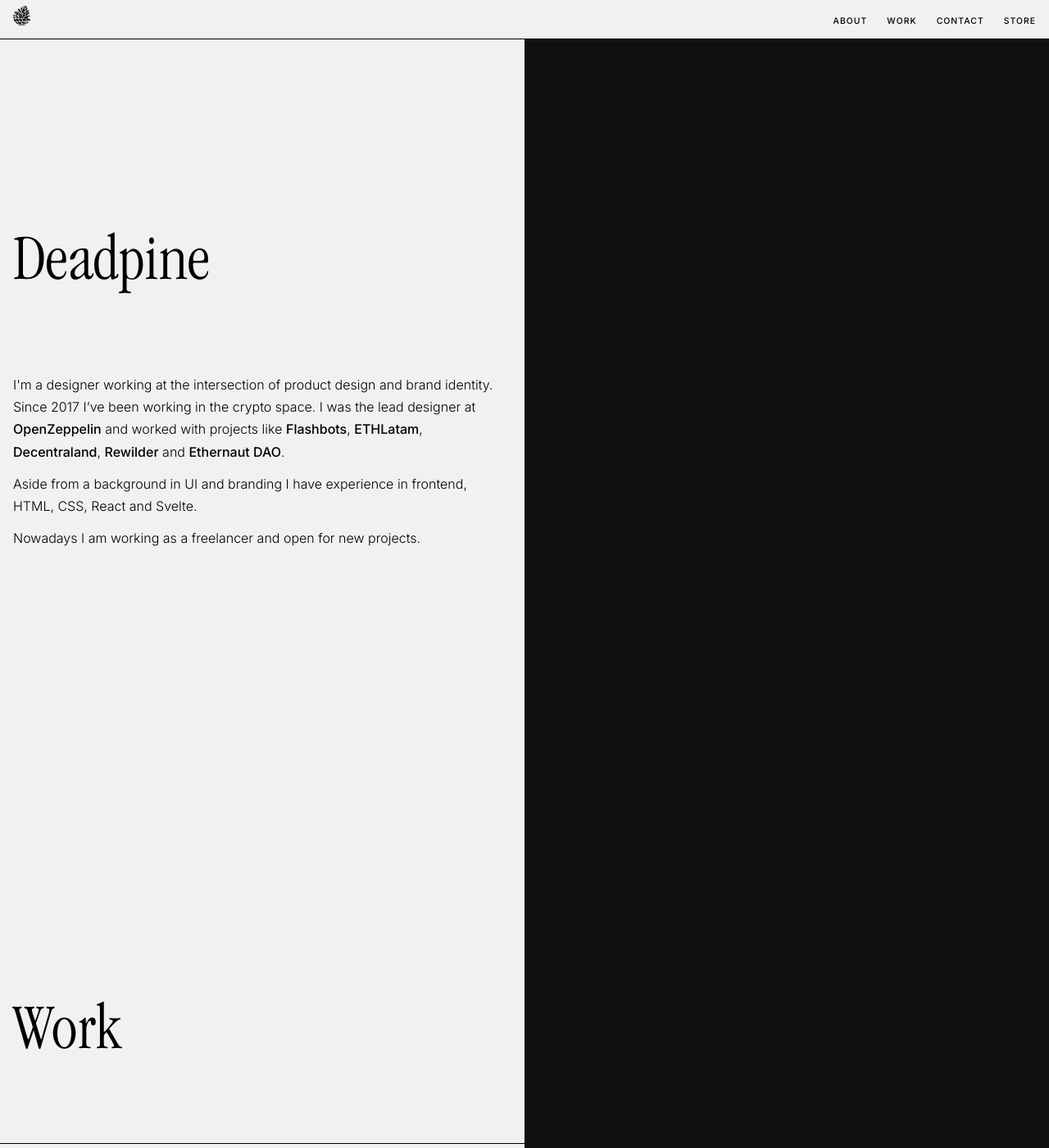
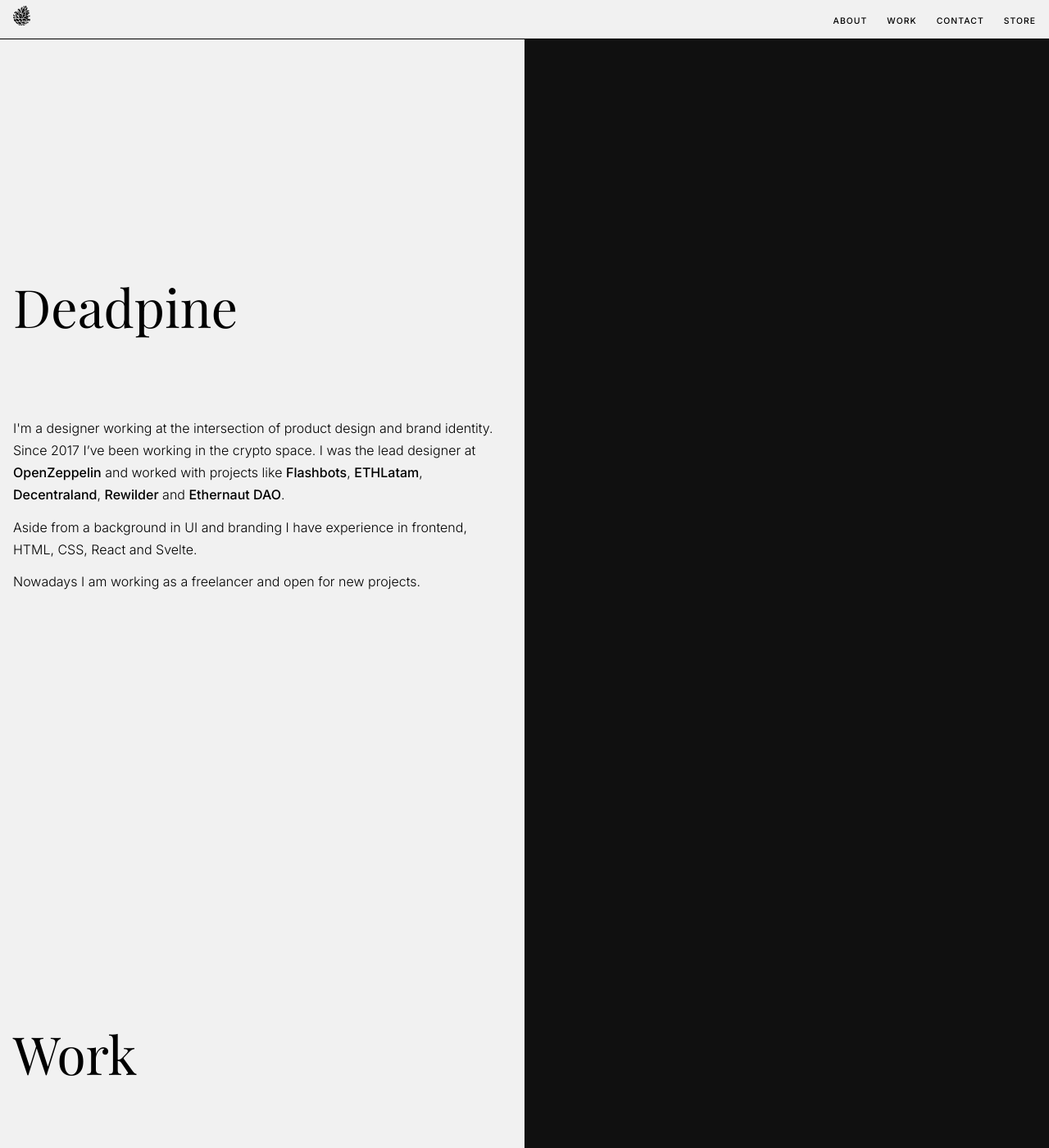
Before and after one commit to deadpine/deadpine.xyz, a Jekyll site: the page built from index.md, in a window 1280 px wide and 1400 px high. Shown: the whole window at 82% size. Built offline with Jekyll 4.4.1, drawn with Linux system fonts in a browser that asks for light colours; some web fonts are replaced.

Commit message:
try new font

```diff
--- a/_includes/head.html
+++ b/_includes/head.html
@@ -12,6 +12,7 @@
 	<link rel="preconnect" href="https://fonts.googleapis.com">
 	<link rel="preconnect" href="https://fonts.gstatic.com" crossorigin>
 	<link href="https://fonts.googleapis.com/css2?family=Inter:wght@300;400;500;600;700&display=swap" rel="stylesheet">
+	<link href="https://fonts.googleapis.com/css2?family=Playfair+Display:ital@0;1&display=swap" rel="stylesheet">
 
 	<!-- CSS styles -->
 	<link rel="stylesheet" href="{{ "/css/style.css" | prepend: site.baseurl }}">
--- a/css/style.css
+++ b/css/style.css
@@ -1,4 +1,4 @@
-@font-face {
+/* @font-face {
   font-family: 'ITC Garamond Std';
   font-style: normal;
   font-display: swap;
@@ -11,7 +11,7 @@
   font-display: swap;
   font-weight: 300;
   src: url(../fonts/ITCGaramondStd-LtCondIta.otf);
-}
+} */
 
 /* NORMALIZE */
 * { box-sizing: border-box; }
@@ -31,16 +31,25 @@
 }
 
 h1, h2, h3, h4 {
-  font-family: 'ITC Garamond Std', Garamond, 'Times New Roman', serif;
-  font-weight: 300;
+  /* font-family: 'ITC Garamond Std', Garamond, 'Times New Roman', serif; */
+  /* font-family: 'Noto Serif Display', serif; */
+  /* font-family: 'Petrona', serif; */
+  font-family: 'Playfair Display', serif;
+  font-weight: 400;
   padding: 0 1rem;
+  margin: 5rem 0;
 }
 
-h1 { font-size: 5rem; margin: 6rem 0 4rem; }
-h1 span { font-style: italic; }
+h1 {  font-size: 4rem; }
+h2 {  font-size: 3rem; }
+
+h1 span,
+h2 span {
+  font-style: italic;
+}
 
 p {
-  font-size: .92em;
+  font-size: .9rem;
   margin: 0;
   padding: 0 1rem;
   max-width: 50%;
@@ -89,6 +98,9 @@
 }
 
 /* About */
+#about {
+  padding-top: 15rem;
+}
 #about p {
   font-size: 1rem;
   padding-bottom: .75rem;
--- a/index.md
+++ b/index.md
@@ -32,7 +32,7 @@
 </section>
 
 <section id="contact">
-	<h1>hey<span>@deadpine.xyz</span></h1>
+	<h2>hey<span>@deadpine.xyz</span></h2>
 	<p><a href="https://twitter.com/deadpine_xyz" target="_blank">✦ twitter</a></p>
 	<p><a href="https://github.com/deadpine" target="_blank">✦ github</a></p>
 	<p><a href="https://goodreads.com/deadpine" target="_blank">✦ goodreads</a></p>
```
